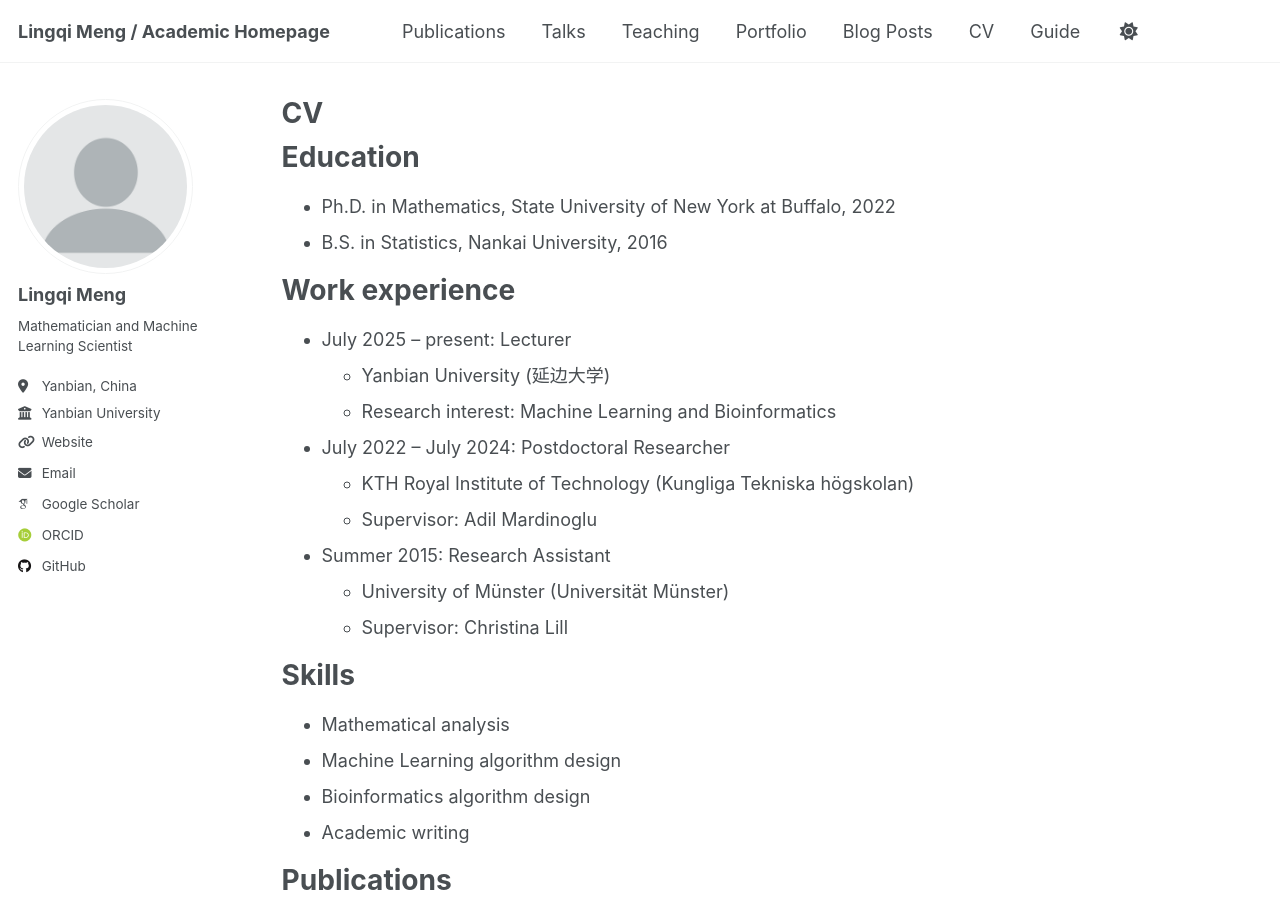
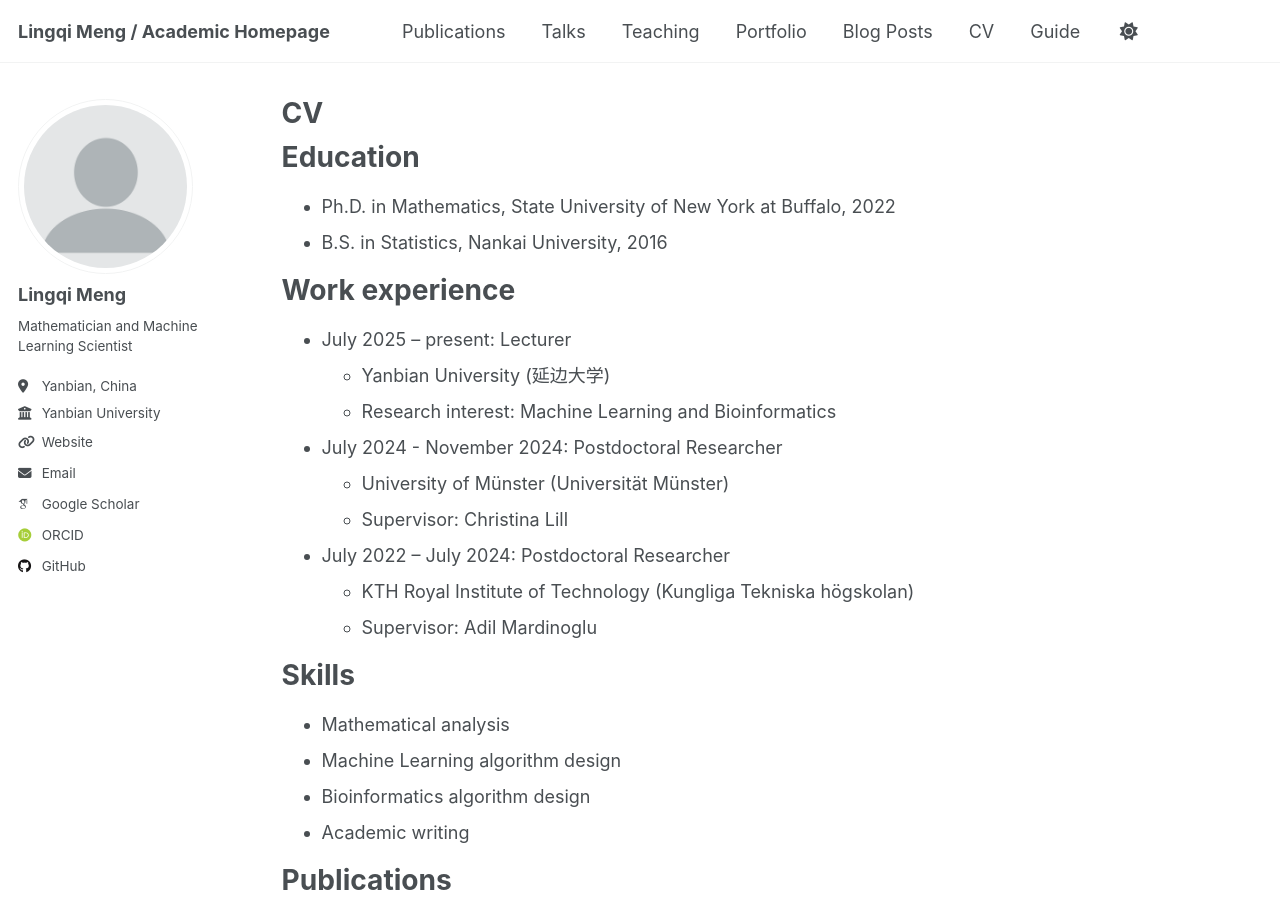
Before and after one commit to lingqime/lingqime.github.io, a Jekyll site: the page built from _pages/cv.md, in a window 1280 px wide and 900 px high. Built offline with Jekyll 4.4.1, drawn with Linux system fonts in a browser that asks for light colours; some web fonts are replaced; a script that is not in the unit is left out.

Commit message:
Update cv.md

```diff
--- a/_pages/cv.md
+++ b/_pages/cv.md
@@ -20,13 +20,13 @@ Work experience
   * Yanbian University (延边大学)
   * Research interest: Machine Learning and Bioinformatics
 
+* July 2024 - November 2024: Postdoctoral Researcher
+  * University of Münster (Universität Münster)
+  * Supervisor: Christina Lill
+
 * July 2022 – July 2024: Postdoctoral Researcher
   * KTH Royal Institute of Technology (Kungliga Tekniska högskolan)
   * Supervisor: Adil Mardinoglu
-
-* Summer 2015: Research Assistant
-  * University of Münster (Universität Münster)
-  * Supervisor: Christina Lill
 
 Skills
 ======
```
